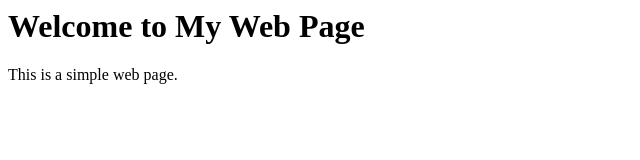
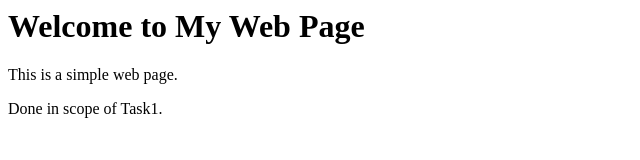
Before and after one commit to aliakyurek/proje_siemens, a plain HTML site: page index.html in a window 1280 px wide. Shown: the whole page, without its empty margins (0-640 px from the left). Drawn offline with Linux system fonts and the light colour scheme.

Commit message:
Added Task1

```diff
--- a/index.html
+++ b/index.html
@@ -5,5 +5,6 @@
     <body>
         <h1>Welcome to My Web Page</h1>
         <p>This is a simple web page.</p>
+        <p>Done in scope of Task1.</p>
     </body>
 </html>
```
